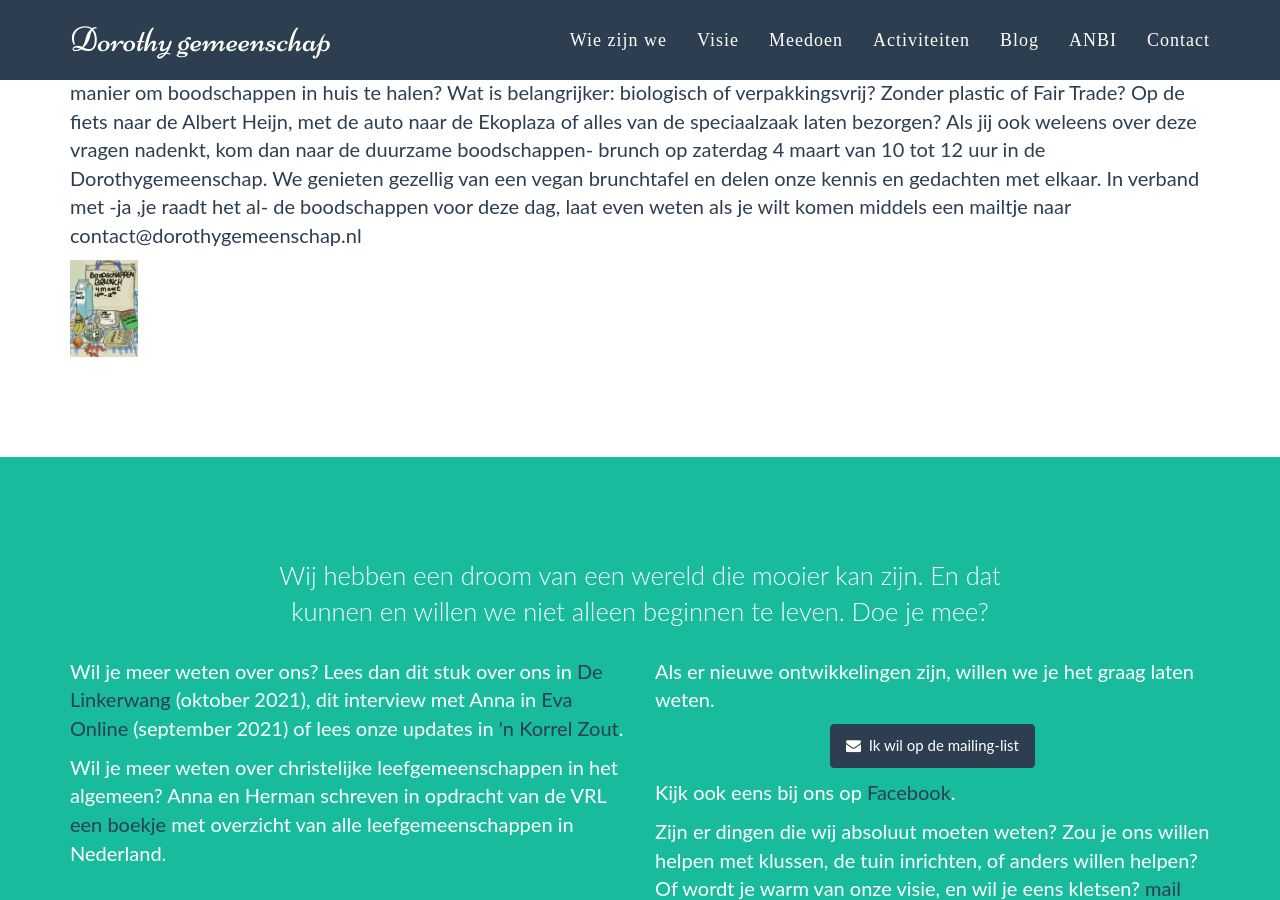
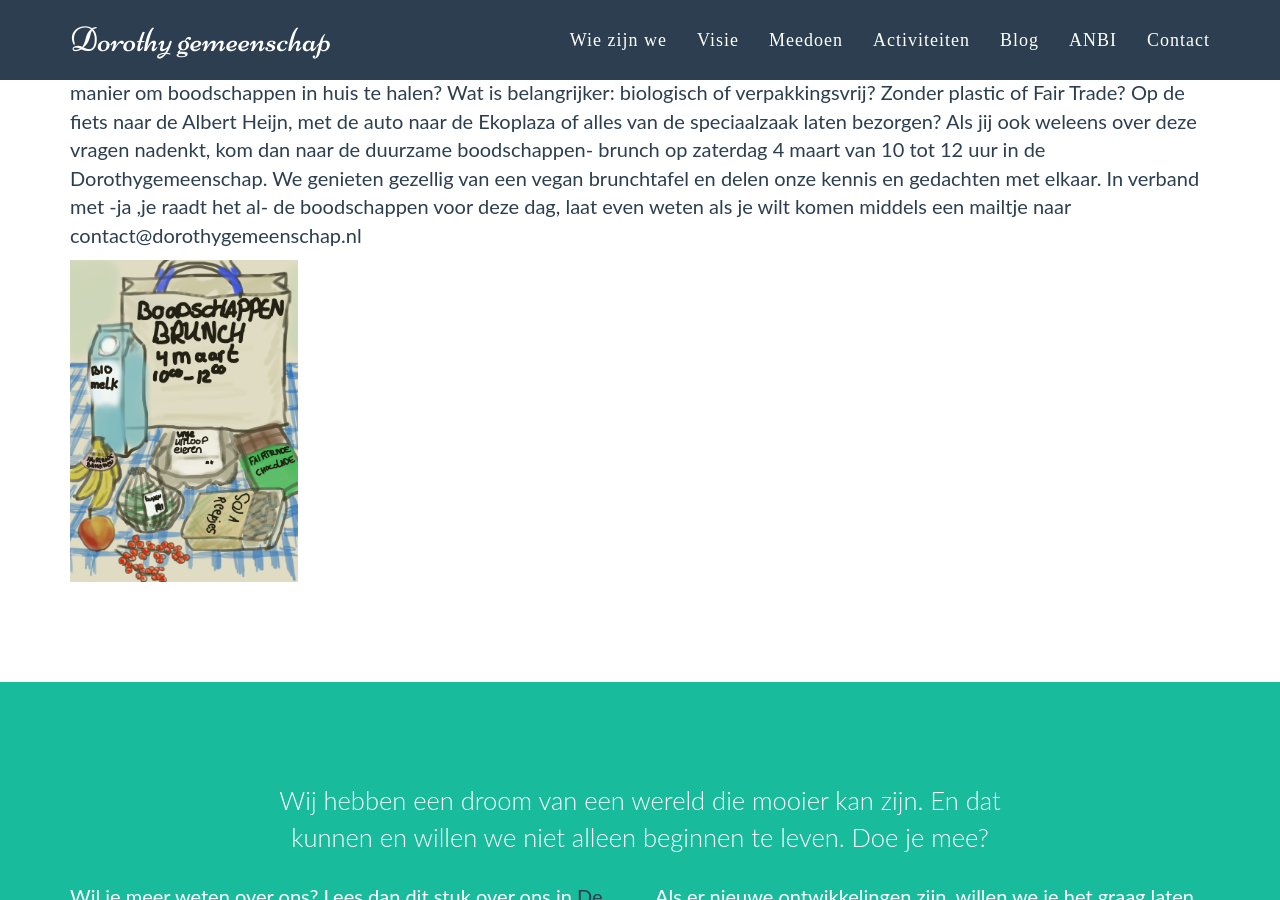
Before and after one commit to dorothygemeenschap/dorothygemeenschap.github.io, a Jekyll site: the page built from activiteiten.html, in a window 1280 px wide and 900 px high, scrolled down 498 px. Built offline with Jekyll 4.4.1, drawn with Linux system fonts in a browser that asks for light colours; some web fonts are replaced.

Commit message:
Update activiteiten.html

```diff
--- a/activiteiten.html
+++ b/activiteiten.html
@@ -17,4 +17,4 @@
   We genieten gezellig van een vegan brunchtafel en delen onze kennis en gedachten met elkaar.
   In verband met -ja ,je raadt het al- de boodschappen voor deze dag, laat even weten als je wilt komen middels een mailtje naar contact@dorothygemeenschap.nl
 </p>
-<img src="/img/boodschappenbrunch.jpg" alt="" width="6%">
+<img src="/img/boodschappenbrunch.jpg" alt="" width="20%">
```
